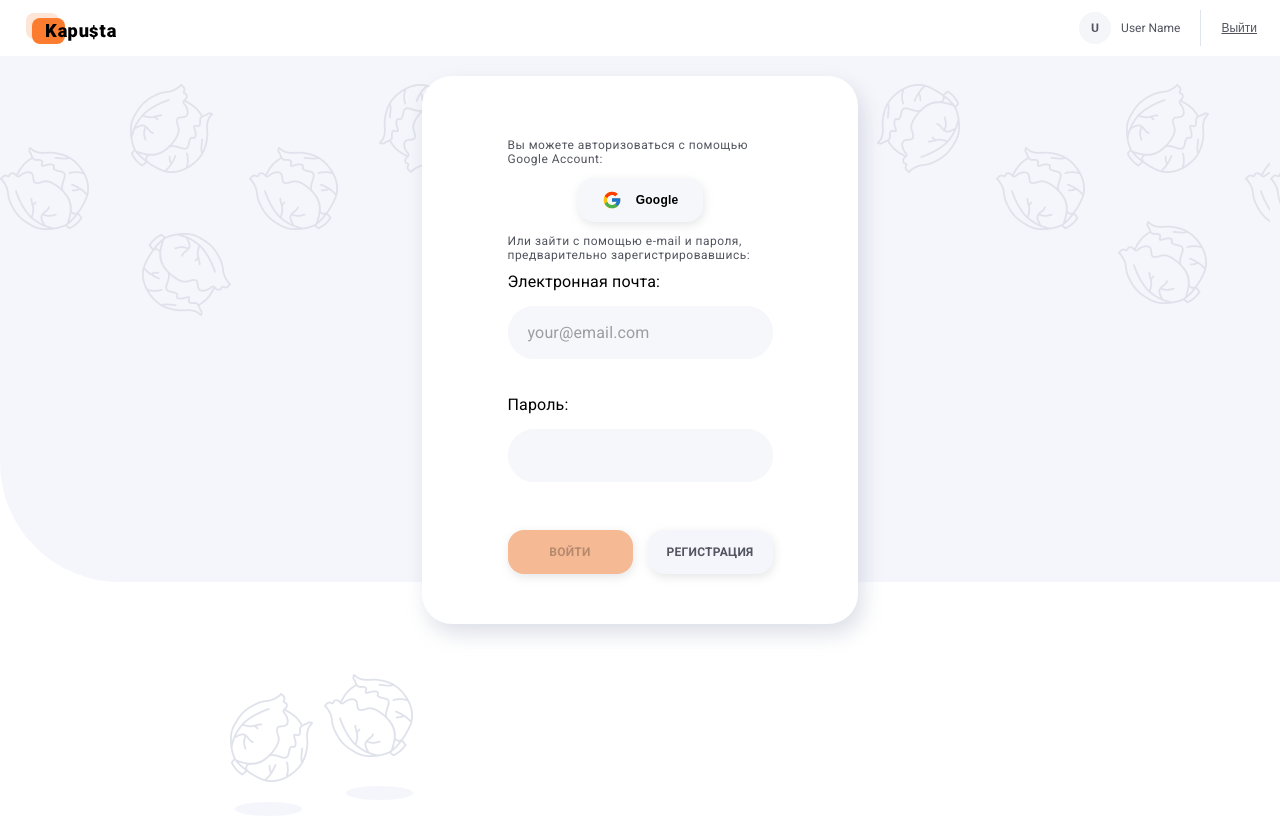
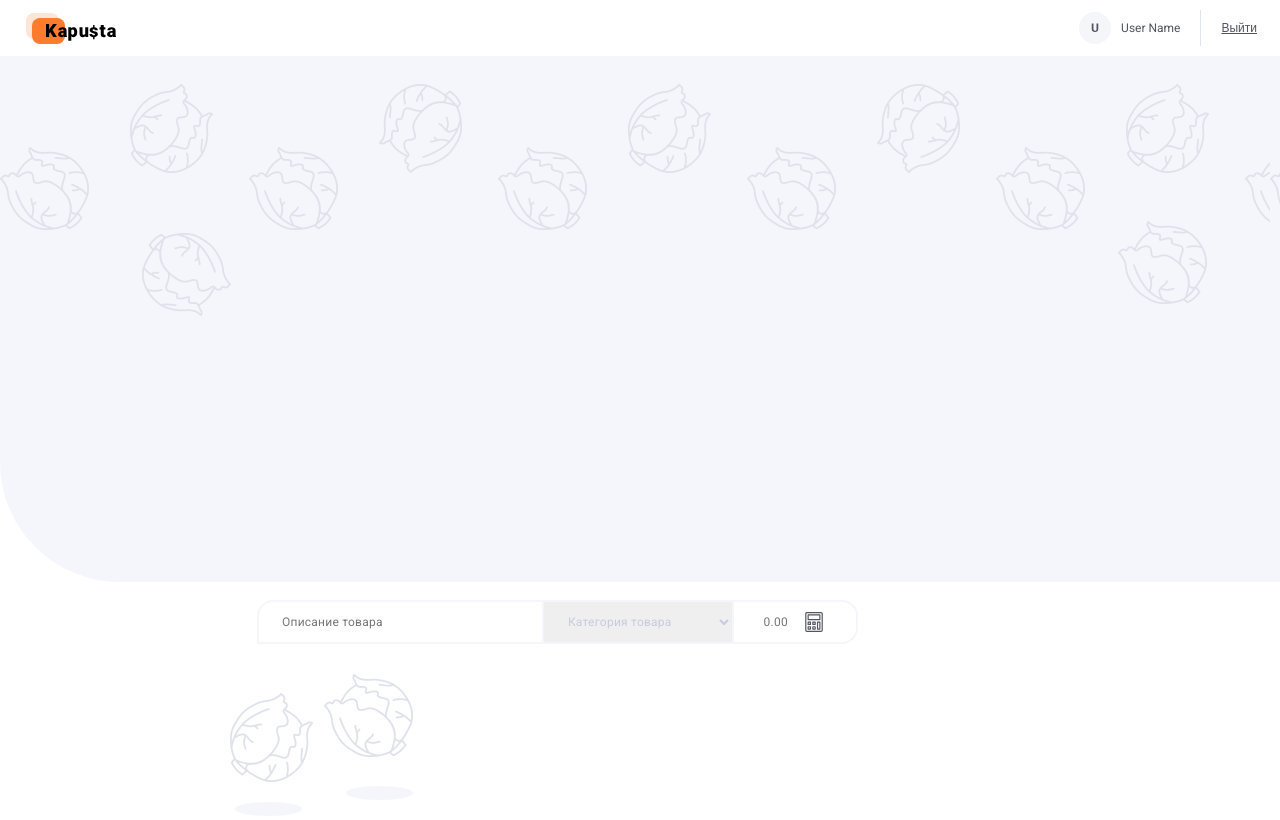
Before and after one commit to Daria-Valitskaya/kapusta-front-end, a React (Create React App) app: page / in a window 1280 px wide. Shown: the top 820 px of the page. Built offline with nearby package versions, Linux system fonts and the light colour scheme; what react-animations would draw is missing.

Commit message:
add input panel

```diff
--- a/package.json
+++ b/package.json
@@ -27,6 +27,7 @@
     "react-redux": "^7.2.6",
     "react-router-dom": "^5.3.0",
     "react-scripts": "4.0.3",
+    "react-select": "^5.2.1",
     "react-tabs": "^3.2.3",
     "recharts": "^2.1.6",
     "redux-logger": "^3.0.6",
--- a/src/App.js
+++ b/src/App.js
@@ -9,15 +9,19 @@ import PrivateRoute from "./Сomponents/PrivatRoute/PrivatRoute";
 import PublicRoute from "./Сomponents/PublicRoute/PublicRoute";
 import Registration from "./Сomponents/Registration/Registration.js";
 
+import InputPanel from "./Сomponents/InputPanel/InputPanel";
+
 function App() {
   return (
     <div>
       <Container>
         <Suspense fallback={<h1>LOADING...</h1>}>
           <Header />
+
+          <InputPanel />
           <Switch>
             {/* <PublicRoute component={WellcomePage} exact path="/" /> */}
-            <PublicRoute
+            {/* <PublicRoute
               component={Login}
               exact
               path="/"
@@ -36,7 +40,7 @@ function App() {
               exact
               path="/homeview"
               redirectTo="/"
-            />
+            /> */}
 
             {/* <Route>
               <NotFoundView />
--- /dev/null
+++ b/src/data/categoryConsumption.json
@@ -0,0 +1,35 @@
+[
+  {
+    "name": "Транспорт"
+  },
+  {
+    "name": "Продукты"
+  },
+  {
+    "name": "Здоровье"
+  },
+  {
+    "name": "Алкоголь"
+  },
+  {
+    "name": "Развлечения"
+  },
+  {
+    "name": "Всё для дома"
+  },
+  {
+    "name": "Техника"
+  },
+  {
+    "name": "Комуналка, связь"
+  },
+  {
+    "name": "Спорт, хобби"
+  },
+  {
+    "name": "Образование"
+  },
+  {
+    "name": "Прочее"
+  }
+]
--- a/src/Сomponents/Container/Container.module.css
+++ b/src/Сomponents/Container/Container.module.css
@@ -1,6 +1,6 @@
 .container {
   width: 320px;
-  height: 855px;
+  min-height: 855px;
   margin-left: auto;
   margin-right: auto;
 }
@@ -28,7 +28,7 @@
 @media screen and (min-width: 768px) {
   .container {
     width: 768px;
-    height: 1024px;
+    min-height: 1024px;
   }
 
   .background {
@@ -51,7 +51,7 @@
 @media screen and (min-width: 1280px) {
   .container {
     width: 1280px;
-    height: 850px;
+    min-height: 850px;
   }
 
   .background {
--- /dev/null
+++ b/src/Сomponents/InputPanel/InputPanel.js
@@ -0,0 +1,37 @@
+import React, { useState, useEffect } from "react";
+
+import categoriesExpense from "../../data/categoryConsumption.json";
+import SelectCategory from "../SelectCategory/SelectCategory";
+
+import s from "./InputPanel.module.css";
+import sum from "../../images/other/calculator.svg";
+
+export default function InputPanel() {
+  return (
+    <div>
+      <form className={s.formPanel} id="formPanel">
+        <input
+          className={s.description}
+          type="text"
+          name="description"
+          placeholder="Описание товара"
+        />
+
+        <SelectCategory categoriesExpense={categoriesExpense} />
+
+        <div className={s.wrapperSum}>
+          <input
+            className={s.sum}
+            // type="number"
+            // value=""
+            name="sum"
+            placeholder="0.00"
+          />
+          <button type="button" className={s.sumButton}>
+            <img src={sum} alt="sum" />
+          </button>
+        </div>
+      </form>
+    </div>
+  );
+}
--- /dev/null
+++ b/src/Сomponents/InputPanel/InputPanel.module.css
@@ -0,0 +1,68 @@
+.formPanel {
+  display: flex;
+  position: absolute;
+  width: 601px;
+  height: 44px;
+  left: 257px;
+
+  top: 600px;
+  border: 2px solid #f5f6fb;
+  box-sizing: border-box;
+  border-radius: 16px 16px 16px 0px;
+}
+
+.description {
+  width: 268px;
+  height: 40px;
+  margin-left: 21px;
+  border: none;
+  color: #c7ccdc;
+  font-family: Roboto;
+  font-style: normal;
+  font-weight: normal;
+  font-size: 12px;
+  line-height: 14px;
+  display: flex;
+  align-items: center;
+  letter-spacing: 0.02em;
+  outline-style: none;
+  border-right: 2px solid #f5f6fb;
+}
+
+.sum {
+  width: 70px;
+  height: 40px;
+  border: none;
+  font-family: Roboto;
+  font-style: normal;
+  font-weight: normal;
+  font-size: 12px;
+  line-height: 14px;
+  display: flex;
+  align-items: center;
+  text-align: right;
+  justify-content: flex-end;
+  letter-spacing: 0.02em;
+  color: #c7ccdc;
+  padding: 0;
+  padding-right: 16px;
+  outline-style: none;
+}
+
+.wrapperSum {
+  display: flex;
+  width: 126px;
+  height: 40px;
+  border-radius: 0px 16px 16px 0px;
+  border-left: 2px solid #f5f6fb;
+  align-items: center;
+}
+
+.sumButton {
+  border-style: none;
+  cursor: pointer;
+  background-color: #ffffff;
+  padding: 0px;
+  width: 20px;
+  height: 20px;
+}
--- /dev/null
+++ b/src/Сomponents/SelectCategory/SelectCategory.js
@@ -0,0 +1,21 @@
+import React from "react";
+import s from "./SelectCategory.module.css";
+
+export default function SelectCategory({ categoriesExpense }) {
+  return (
+    <div>
+      <select
+        name="category"
+        defaultValue="Категория товара"
+        className={s.select}
+      >
+        <option disabled>Категория товара</option>
+        {categoriesExpense.map((category) => (
+          <option key={category.name} value={category.name}>
+            {category.name}
+          </option>
+        ))}
+      </select>
+    </div>
+  );
+}
--- /dev/null
+++ b/src/Сomponents/SelectCategory/SelectCategory.module.css
@@ -0,0 +1,19 @@
+.select {
+  color: #c7ccdc;
+  border: none;
+  outline-style: none;
+  padding-right: 20px;
+  padding-left: 20px;
+
+  width: 188px;
+  height: 40px;
+  cursor: pointer;
+  font-family: Roboto;
+  font-style: normal;
+  font-weight: normal;
+  font-size: 12px;
+  line-height: 14px;
+  display: flex;
+  align-items: center;
+  letter-spacing: 0.02em;
+}
```
Also changed, not shown: src/data/categoryСonsumption.json (deleted, +0 -15 lines), src/Сomponents/ContainerTabs/ContainerTabs.js (+14 -11 lines), src/images/other/category.svg (added), 1 other file (tests, documents, lock files or other folders).
